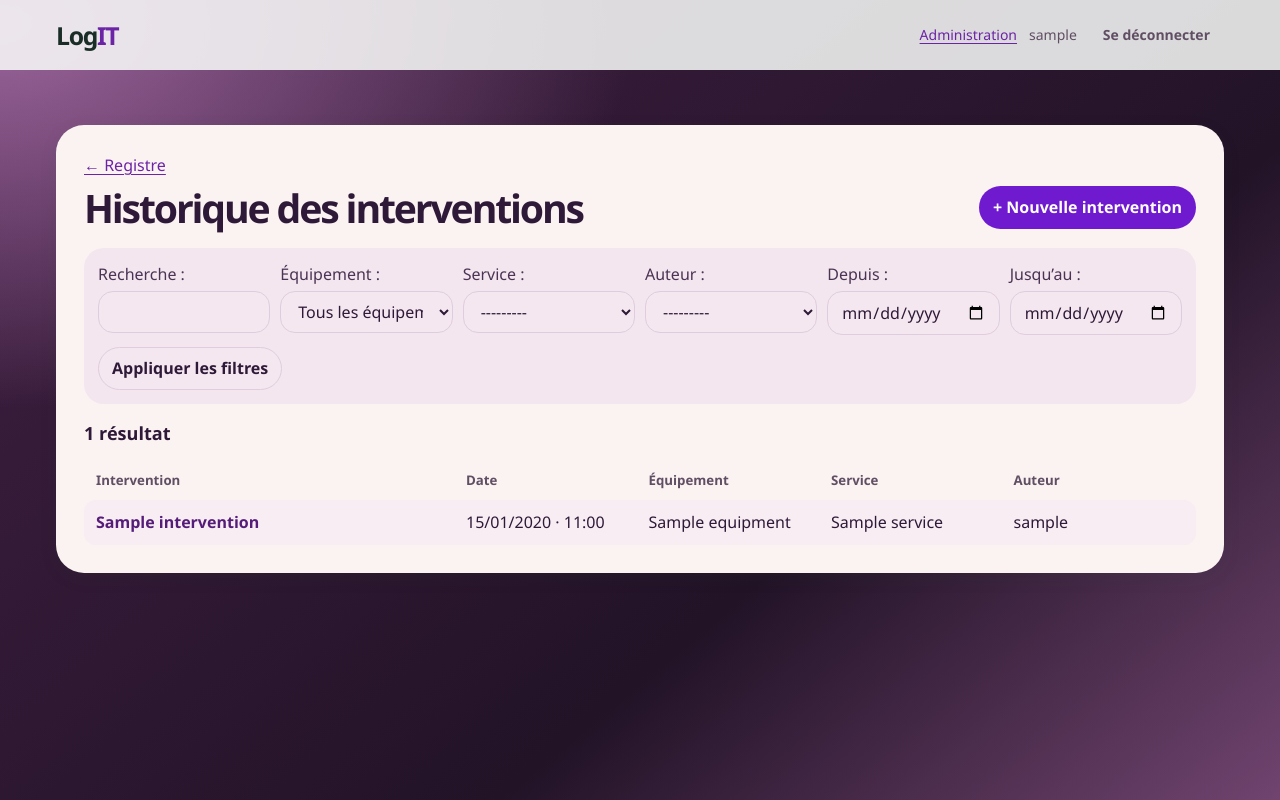
After one commit to KyoshiroFR/logit.old, a Django app: page /historique/ in a window 1280 px wide. The commit adds this page. Run offline with Django 5.2, Linux system fonts and the light colour scheme; a user stored in the database is signed in; tables that the repository leaves empty hold one stand-in row (values such as "Sample post"); some libraries are stand-ins or nearby versions.

Commit message:
Paginer l historique et conserver les filtres

```diff
--- a/logit/urls.py
+++ b/logit/urls.py
@@ -6,6 +6,7 @@ from registre import views
 
 urlpatterns = [
     path("", views.index, name="index"),
+    path("historique/", views.history, name="history"),
     path("interventions/nouvelle/", views.edit, name="create"),
     path("interventions/<int:pk>/", views.index, name="detail"),
     path("interventions/<int:pk>/corriger/", views.edit, name="edit"),
--- a/registre/static/clair-obscur.css
+++ b/registre/static/clair-obscur.css
@@ -13,6 +13,36 @@ body:not(:has(.clair)) main > .narrow > a, body:not(:has(.clair)) .eyebrow { col
 .narrow .form label { color: #3d2649; }
 .narrow .form .primary { background: #701ad0; }
 select[multiple] { min-height: 115px; }
+.history-page {
+  --history-columns: minmax(0, 2.1fr) minmax(0, 1fr) repeat(3, minmax(0, 1fr));
+  color: #2f1938;
+  overflow-wrap: anywhere;
+}
+.history-page .primary { background: #701ad0; color: #fff; }
+.history-heading { margin: 8px 0 18px; }
+.history-heading h1 { font-size: clamp(1.6rem, 4vw, 2.45rem); }
+.history-filters { padding: 14px; border-radius: 20px; background: #f3e6ef; margin-bottom: 18px; }
+.history-filter-fields { display: grid; grid-template-columns: repeat(auto-fit, minmax(min(100%, 148px), 1fr)); gap: 10px; }
+.history-filter-fields label { color: #4b3354; }
+.history-filters .actions { margin-top: 12px; }
+.history-chips { display: flex; flex-wrap: wrap; gap: 8px; list-style: none; margin: 0 0 18px; padding: 0; }
+.history-chips li { min-width: 0; max-width: 100%; }
+.history-chips a { display: inline-block; padding: 6px 12px; border-radius: 999px; background: #eddcf1; }
+.history-results { list-style: none; margin: 0; padding: 0; display: grid; gap: 6px; }
+.history-columns, .history-row { display: grid; grid-template-columns: var(--history-columns); align-items: center; gap: 12px; padding: 10px 12px; }
+.history-columns { color: #604e63; font-size: .83rem; font-weight: 650; }
+.history-row { text-decoration: none; color: inherit; background: #f7edf3; border-radius: 12px; }
+.history-row:hover { background: #efddf0; }
+.history-row strong { color: #551d79; }
+.history-pagination { margin-top: 16px; justify-content: center; }
+.history-open, .history-return { background: #f3e6ef; }
+.history-return { margin-bottom: 14px; }
+@media(max-width: 650px) {
+ .history-columns { display: none; }
+ .history-row { grid-template-columns: repeat(2, minmax(0, 1fr)); column-gap: 10px; row-gap: 4px; }
+ .history-row strong { grid-column: 1 / -1; }
+ .history-row :is(time,span) { font-size: .85rem; }
+}
 body:has(.clair) main { padding: clamp(12px, 3vw, 48px) clamp(10px, 2vw, 30px) 22px; }
 .clair {
   --plum: #2f1938;
--- a/registre/templates/edit.html
+++ b/registre/templates/edit.html
@@ -3,7 +3,7 @@
 {% block title %}{% if item.pk %}Corriger{% else %}Nouvelle intervention{% endif %} · LogIT{% endblock %}
 {% block content %}
 <div class="narrow">
-<a href="{% if item.pk %}{% url 'detail' item.pk %}{% else %}{% url 'index' %}{% endif %}">← Retour au registre</a>
+<a href="{% if item.pk %}{% url 'detail' item.pk %}{% if request.GET.from == 'history' %}?{{ request.GET.urlencode }}{% endif %}{% else %}{% url 'index' %}{% endif %}">← {% if item.pk %}Retour à la fiche{% else %}Retour au registre{% endif %}</a>
 <h1>{% if item.pk %}Corriger l’intervention{% else %}Nouvelle intervention{% endif %}</h1>
 <form method="post" enctype="multipart/form-data" class="surface form">{% csrf_token %}{{ form.as_div }}
 <ul id="pending-captures" class="pending-captures"></ul>
--- /dev/null
+++ b/registre/templates/history.html
@@ -0,0 +1,59 @@
+{% extends "base.html" %}
+{% block title %}Historique des interventions · LogIT{% endblock %}
+{% block content %}
+<section class="surface history-page">
+  <a href="{% url 'index' %}" class="history-home">← Registre</a>
+  <div class="heading history-heading">
+    <h1>Historique des interventions</h1>
+    <a class="button primary" href="{% url 'create' %}">+ Nouvelle intervention</a>
+  </div>
+  <form method="get" action="{% url 'history' %}" class="history-filters" aria-label="Filtrer les interventions">
+    <div class="history-filter-fields">
+      <div>{{ filters.q.as_field_group }}</div>
+      <div>{{ filters.equipment.as_field_group }}</div>
+      <div>{{ filters.service.as_field_group }}</div>
+      <div>{{ filters.author.as_field_group }}</div>
+      <div>{{ filters.start.as_field_group }}</div>
+      <div>{{ filters.end.as_field_group }}</div>
+    </div>
+    {{ filters.non_field_errors }}
+    <div class="actions">
+      <button type="submit">Appliquer les filtres</button>
+      {% if active_filters %}<a href="{% url 'history' %}">Réinitialiser tous les filtres</a>{% endif %}
+    </div>
+  </form>
+  {% if active_filters %}
+    <ul class="history-chips" aria-label="Filtres actifs">
+    {% for label, value, remaining in active_filters %}
+      <li><a href="{% url 'history' %}{% if remaining %}?{{ remaining }}{% endif %}" aria-label="Retirer le filtre {{ label }}">{{ label }} · {{ value }} <span aria-hidden="true">×</span></a></li>
+    {% endfor %}
+    </ul>
+  {% endif %}
+  <h2>{{ page.paginator.count }} résultat{{ page.paginator.count|pluralize }}</h2>
+  {% if page.object_list %}
+    <div class="history-columns" aria-hidden="true"><span>Intervention</span><span>Date</span><span>Équipement</span><span>Service</span><span>Auteur</span></div>
+    <ul class="history-results">
+    {% for item in page %}
+      <li>
+        <a class="history-row" href="{% url 'detail' item.pk %}?{{ detail_query }}">
+          <strong>{{ item.title }}</strong>
+          <time datetime="{{ item.occurred_at|date:'c' }}"><span class="visually-hidden">Date </span>{{ item.occurred_at|date:"d/m/Y · H:i" }}</time>
+          <span><span class="visually-hidden">Équipement </span>{{ item.equipment }}</span>
+          <span><span class="visually-hidden">Service </span>{{ item.service|default:"—" }}</span>
+          <span><span class="visually-hidden">Auteur </span>{{ item.author }}</span>
+        </a>
+      </li>
+    {% endfor %}
+    </ul>
+    {% if page.has_other_pages %}
+    <nav class="history-pagination" aria-label="Pagination des résultats">
+      {% if page.has_previous %}<a class="button" href="?{% if query %}{{ query }}&amp;{% endif %}page={{ page.previous_page_number }}">Précédente</a>{% endif %}
+      <span>Page {{ page.number }} sur {{ page.paginator.num_pages }}</span>
+      {% if page.has_next %}<a class="button" href="?{% if query %}{{ query }}&amp;{% endif %}page={{ page.next_page_number }}">Suivante</a>{% endif %}
+    </nav>
+    {% endif %}
+  {% else %}
+    <p>{% if filters.errors %}Corrige les filtres signalés pour afficher les résultats.{% else %}Aucune intervention ne correspond à ces critères.{% endif %}</p>
+  {% endif %}
+</section>
+{% endblock %}
--- a/registre/views.py
+++ b/registre/views.py
@@ -10,6 +10,7 @@ from django.db.models import Q
 from django.http import HttpResponse
 from django.views.decorators.cache import never_cache
 from django.shortcuts import get_object_or_404, redirect, render
+from django.urls import reverse
 from PIL import Image, UnidentifiedImageError
 
 from .models import Attachment, Equipment, Intervention, Revision, Service
@@ -68,10 +69,7 @@ class Filters(forms.Form):
     end = forms.DateField(label="Jusqu’au", required=False, widget=forms.DateInput(attrs={"type": "date"}))
 
 
-@login_required
-def index(request, pk=None):
-    items = Intervention.objects.select_related("author", "equipment", "service")
-    filters = Filters(request.GET)
+def filter_interventions(items, filters):
     if filters.is_valid():
         data = filters.cleaned_data
         for key in ("equipment", "author"):
@@ -85,10 +83,54 @@ def index(request, pk=None):
             items = items.filter(occurred_at__date__gte=data["start"])
         if data["end"]:
             items = items.filter(occurred_at__date__lte=data["end"])
+    return items
+
+
+def history_query(params, include_page=True):
+    fields = (*Filters.base_fields, "page") if include_page else Filters.base_fields
+    query = params.copy()
+    for key in tuple(query):
+        if key not in fields or not query.get(key):
+            query.pop(key)
+    return query
+
+
+@login_required
+def history(request):
+    filters = Filters(request.GET)
+    items = Intervention.objects.select_related("author", "equipment", "service")
+    items = filter_interventions(items, filters) if filters.is_valid() else items.none()
+    params = history_query(request.GET, include_page=False)
     page = Paginator(items, 20).get_page(request.GET.get("page"))
-    selected = get_object_or_404(items, pk=pk) if pk is not None else next(iter(page), None)
-    query = request.GET.copy()
-    query.pop("page", None)
+    active_filters = []
+    for field in filters:
+        if params.get(field.name):
+            remaining = params.copy()
+            remaining.pop(field.name)
+            value = filters.cleaned_data.get(field.name, field.value())
+            active_filters.append((field.label, value, remaining.urlencode()))
+    detail_params = params.copy()
+    detail_params["page"] = page.number
+    detail_params["from"] = "history"
+    return render(request, "history.html", {
+        "filters": filters, "page": page, "query": params.urlencode(),
+        "active_filters": active_filters, "detail_query": detail_params.urlencode(),
+    })
+
+
+@login_required
+def index(request, pk=None):
+    items = Intervention.objects.select_related("author", "equipment", "service")
+    filters = Filters(request.GET)
+    params = history_query(request.GET)
+    if pk is None and params:
+        return redirect(f"{reverse('history')}?{params.urlencode()}")
+    recent = list(items[:5])
+    selected = get_object_or_404(items, pk=pk) if pk is not None else next(iter(recent), None)
+    from_history = request.GET.get("from") == "history"
+    detail_params = params.copy()
+    if from_history:
+        detail_params["from"] = "history"
     services = list(selected.impacted_services.all()) if selected else []
     if selected and selected.service and selected.service not in services:
         services.insert(0, selected.service)
@@ -99,7 +141,9 @@ def index(request, pk=None):
             (line[0], line[1:]) for line in islice(lines, 2, None) if not line.startswith("@@")
         ]
     return render(request, "index.html", {
-        "filters": filters, "page": page, "selected": selected, "query": query.urlencode(),
+        "filters": filters, "recent": recent, "selected": selected,
+        "from_history": from_history, "return_query": params.urlencode(),
+        "detail_query": detail_params.urlencode() if from_history else "",
         "revisions": selected.revisions.select_related("editor") if selected else [],
         "attachments": selected.attachments.defer("data").select_related("uploader") if selected else [],
         "impact_services": services,
@@ -144,7 +188,12 @@ def edit(request, pk=None):
                         intervention=item, editor=request.user, changes=changes,
                         reason=form.cleaned_data["correction_reason"],
                     )
-            return redirect("detail", pk=item.pk)
+            url = reverse("detail", kwargs={"pk": item.pk})
+            if request.GET.get("from") == "history":
+                params = history_query(request.GET)
+                params["from"] = "history"
+                url += "?" + params.urlencode()
+            return redirect(url)
     return render(request, "edit.html", {"form": form, "item": item})
 
 
```
Also changed, not shown: registre/templates/index.html (+9 -13 lines), registre/tests.py (+33 -6 lines), docs/README.md.
